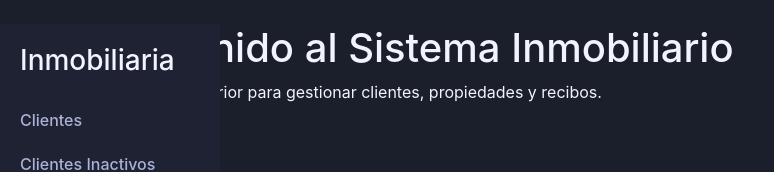
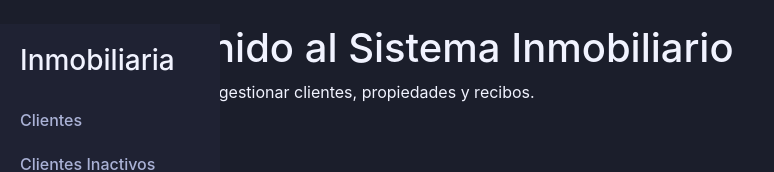
Before and after one commit to Pom94/inmobiliaria_recibos_frontend, a React (Create React App) app: page / in a window 1280 px wide. Shown: the top 172 px of the page, without its empty margins (0-774 px from the left). Built offline with nearby package versions, Linux system fonts and the light colour scheme; sample sign-in values are in the browser's storage.

Commit message:
arreglo de error en una descripción

```diff
--- a/src/App.js
+++ b/src/App.js
@@ -110,7 +110,7 @@ const Dashboard = () => {
   return (
     <Container className="mt-4">
       <h1>Bienvenido al Sistema Inmobiliario</h1>
-      <p>Usa el menú superior para gestionar clientes, propiedades y recibos.</p>
+      <p>Usa el menú para gestionar clientes, propiedades y recibos.</p>
     </Container>
   );
 };
```
